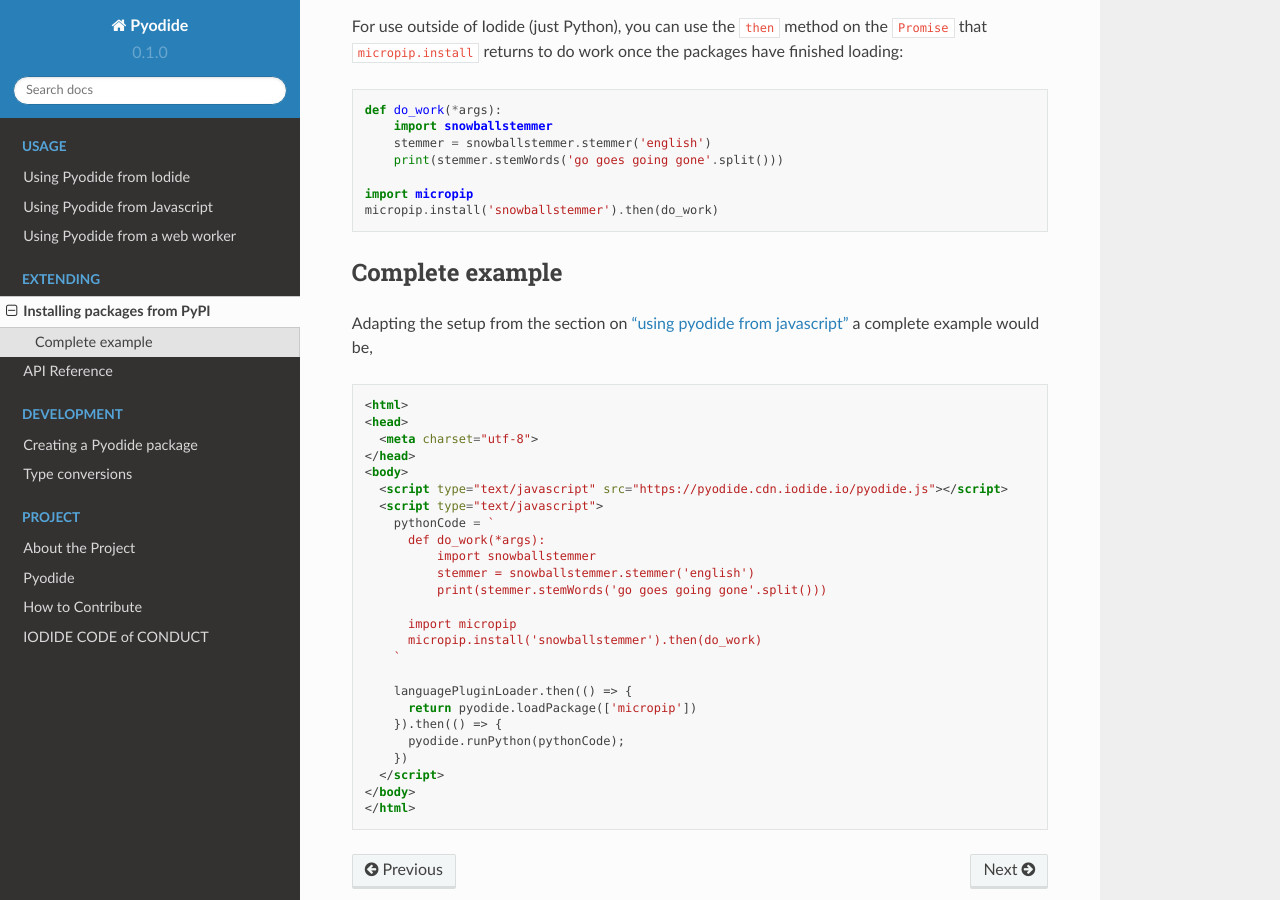
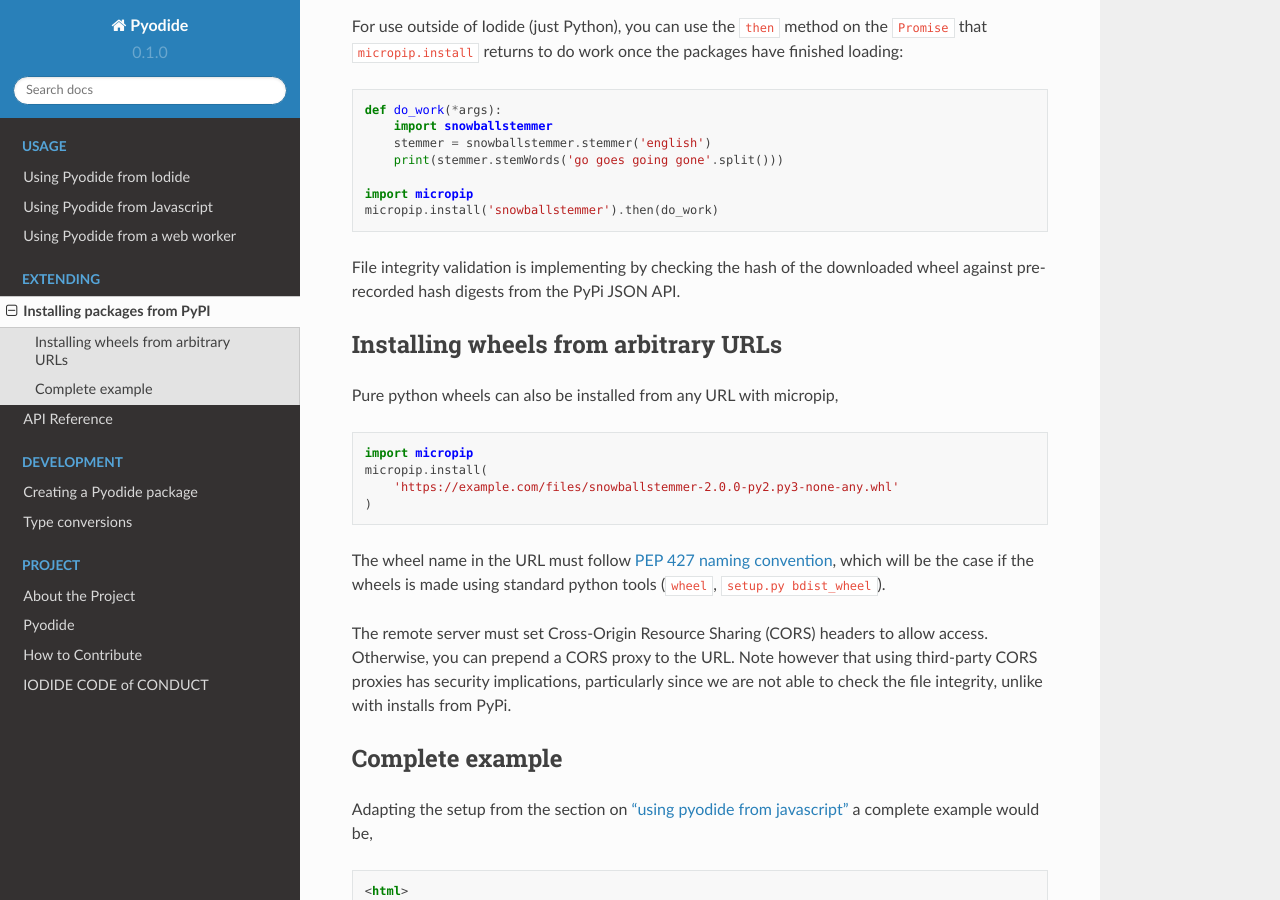
Before and after one commit to pyodide/pyodide, a Sphinx documentation site: the page built from docs/pypi.md, in a window 1280 px wide and 900 px high, scrolled down 476 px. Built offline with Sphinx 7.4.7 and the Read the Docs theme 2.0.0, drawn with Linux system fonts in a browser that asks for light colours; the version number is read from the project's files by our own code.

Commit message:
Add documentation

````diff
--- a/docs/pypi.md
+++ b/docs/pypi.md
@@ -22,7 +22,7 @@
 `Promise` that `micropip.install` returns to do work once the packages have
 finished loading:
 
-```
+```py
 def do_work(*args):
     import snowballstemmer
     stemmer = snowballstemmer.stemmer('english')
@@ -31,6 +31,31 @@
 import micropip
 micropip.install('snowballstemmer').then(do_work)
 ```
+
+File integrity validation is implementing by checking the hash of the downloaded
+wheel against pre-recorded hash digests from the PyPi JSON API.
+
+## Installing wheels from arbitrary URLs
+
+Pure python wheels can also be installed from any URL with micropip,
+```py
+import micropip
+micropip.install(
+    'https://example.com/files/snowballstemmer-2.0.0-py2.py3-none-any.whl'
+)
+```
+
+The wheel name in the URL must follow [PEP 427 naming
+convention](https://www.python.org/dev/peps/pep-0427/#file-format), which will
+be the case if the wheels is made using standard python tools (`wheel`,
+`setup.py bdist_wheel`).
+
+The remote server must set Cross-Origin Resource Sharing (CORS) headers to
+allow access. Otherwise, you can prepend a CORS proxy to the URL. Note however
+that using third-party CORS proxies has security implications, particularly
+since we are not able to check the file integrity, unlike with installs from
+PyPi.
+
 
 ## Complete example
 
````
